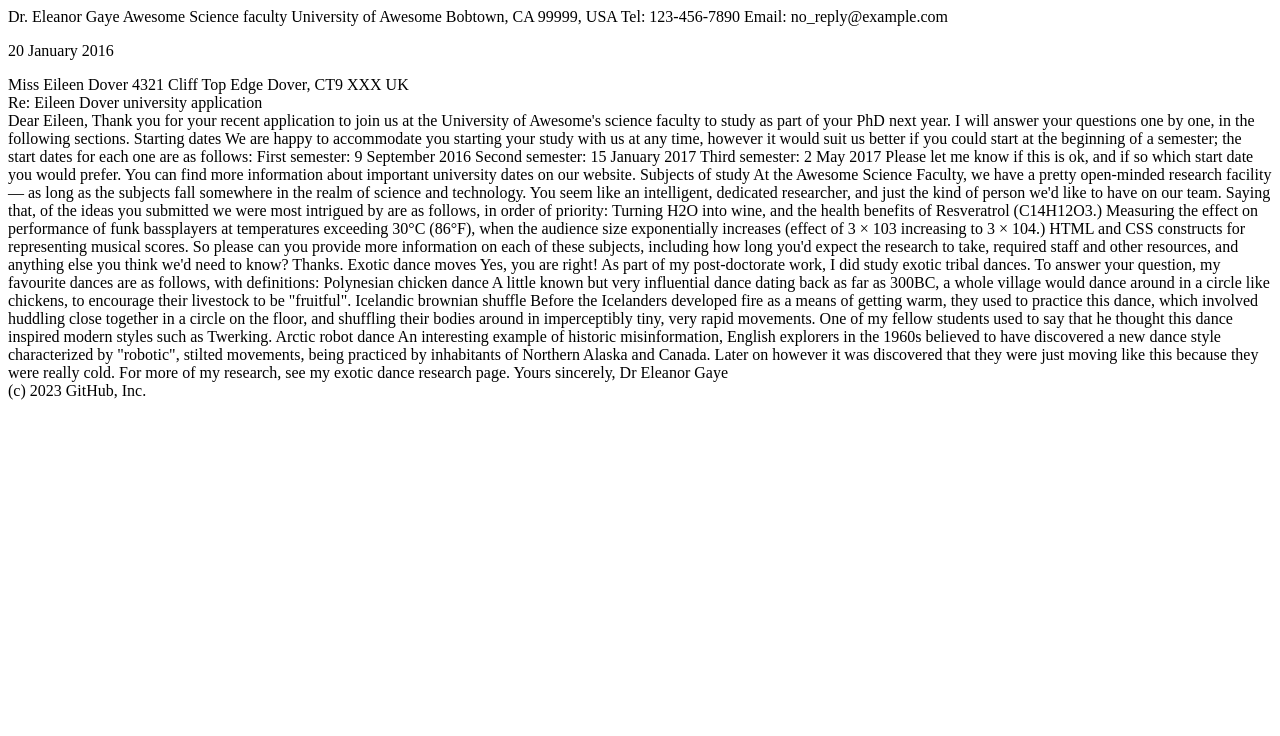
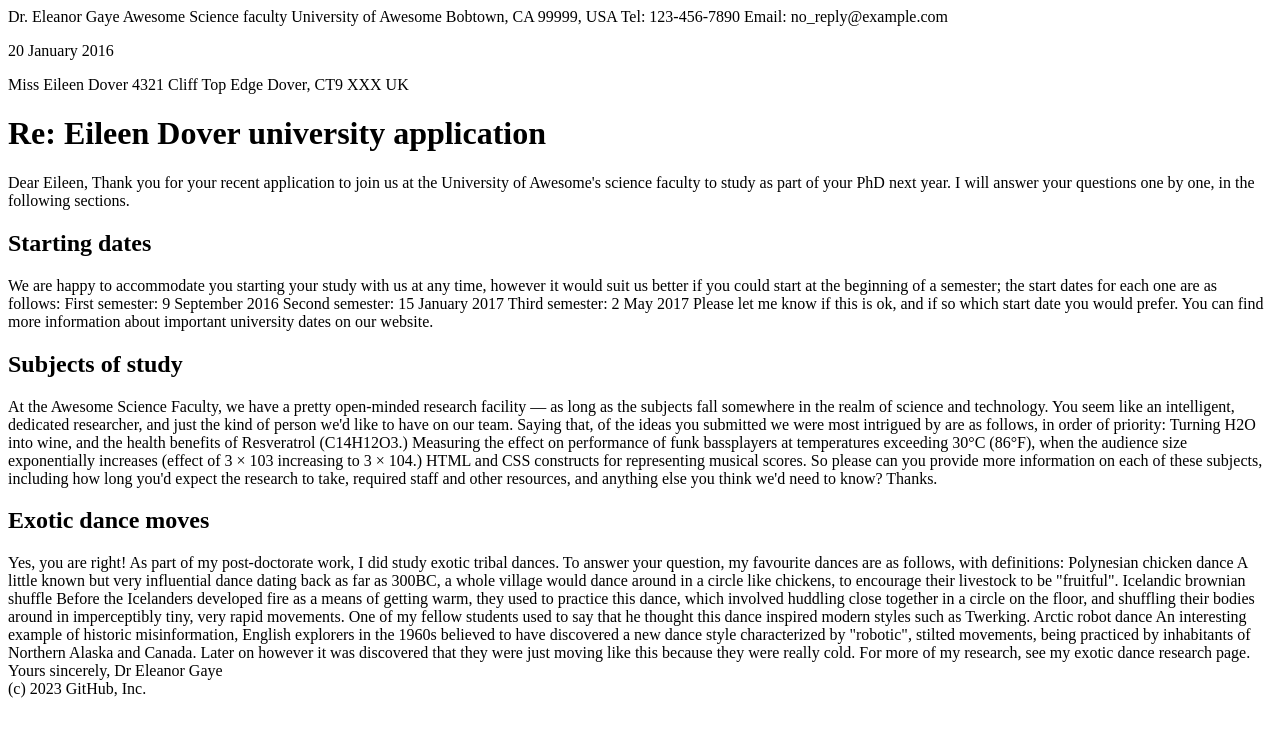
Before and after one commit to JoBeSte/SAYNA-HTMLCSS-PROJETLETTRE, a plain HTML site: page index.html in a window 1280 px wide. Drawn offline with Linux system fonts and the light colour scheme.

Commit message:
ci:marquage_titre
h1 sur Re
h2 sur les 3 autres titres

issue#2

```diff
--- a/index.html
+++ b/index.html
@@ -25,14 +25,14 @@
         UK
     </div>
 
-    <div>Re: Eileen Dover university application</div>
+    <h1>Re: Eileen Dover university application</h1>
 
     <div>
         Dear Eileen,
 
         Thank you for your recent application to join us at the University of Awesome's science faculty to study as part of your PhD next year. I will answer your questions one by one, in the following sections.
 
-        Starting dates
+        <h2>Starting dates</h2>
 
         We are happy to accommodate you starting your study with us at any time, however it would suit us better if you could start at the beginning of a semester; the start dates for each one are as follows:
 
@@ -44,8 +44,7 @@
 
         You can find more information about important university dates on our website.
 
-
-        Subjects of study
+        <h2>Subjects of study</h2>
 
         At the Awesome Science Faculty, we have a pretty open-minded research facility — as long as the subjects fall somewhere in the realm of science and technology. You seem like an intelligent, dedicated researcher, and just the kind of person we'd like to have on our team. Saying that, of the ideas you submitted we were most intrigued by are as follows, in order of priority:
 
@@ -56,7 +55,7 @@
         So please can you provide more information on each of these subjects, including how long you'd expect the research to take, required staff and other resources, and anything else you think we'd need to know? Thanks.
 
 
-        Exotic dance moves
+        <h2>Exotic dance moves</h2>
 
         Yes, you are right! As part of my post-doctorate work, I did study exotic tribal dances. To answer your question, my favourite dances are as follows, with definitions:
 
```
